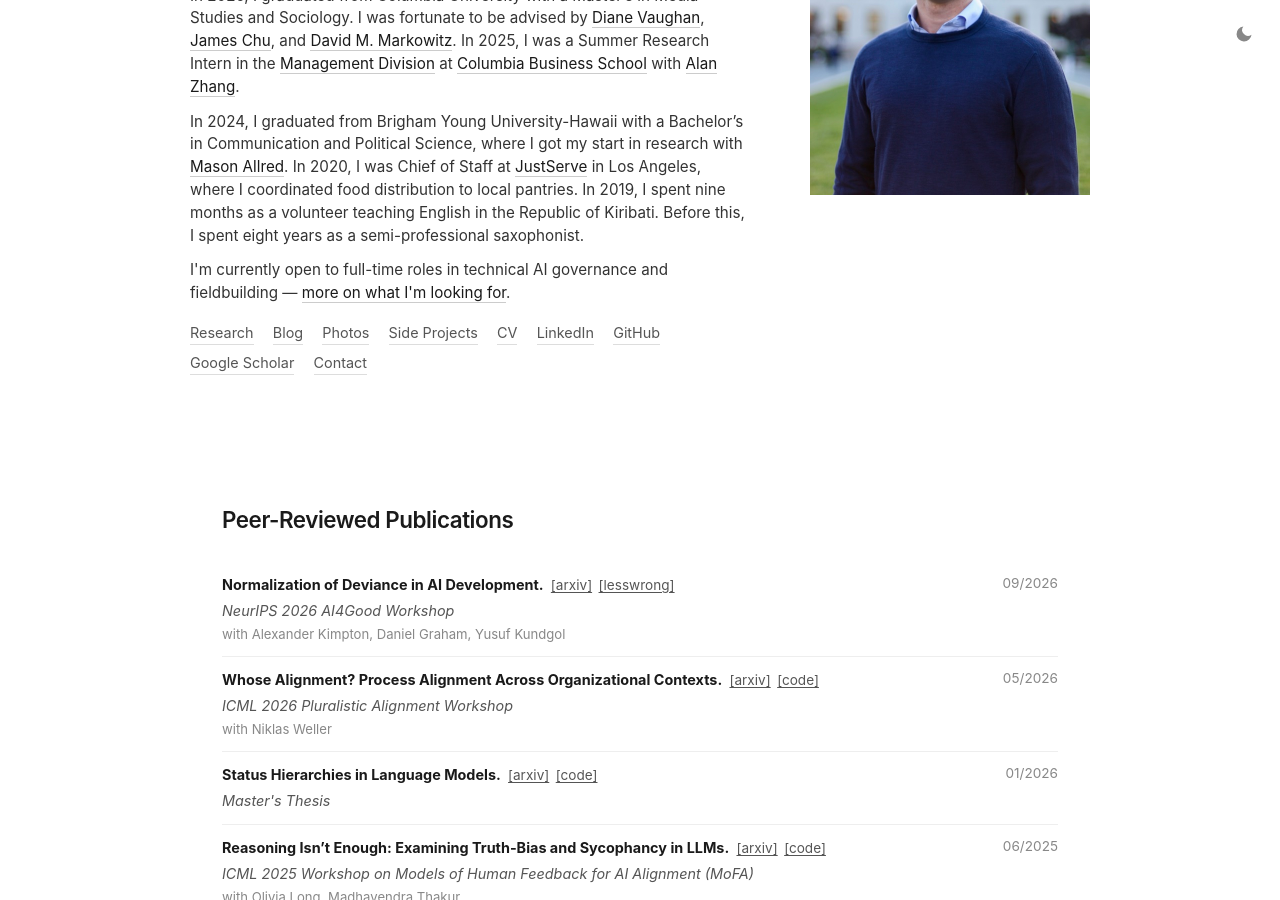
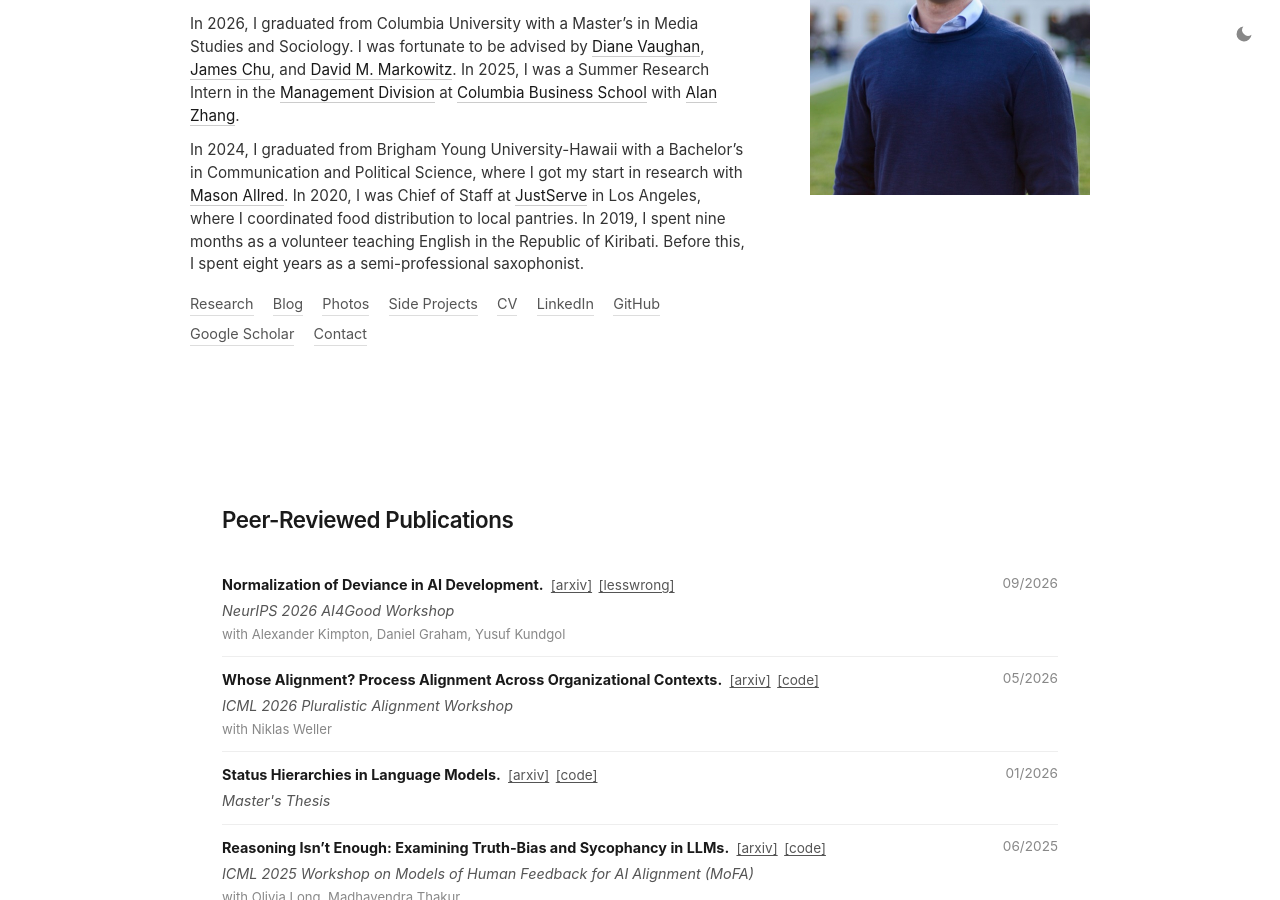
Before and after one commit to EmilioBarkett/emiliobarkett.github.io, a Jekyll site: the page built from index.html, in a window 1280 px wide and 900 px high, scrolled down 430 px. Built offline with Jekyll 4.4.1, drawn with Linux system fonts in a browser that asks for light colours.

Commit message:
Remove open-to-work line from bio

```diff
--- a/index.html
+++ b/index.html
@@ -11,7 +11,6 @@ description: "Emilio Barkett is an AI safety researcher and fieldbuilder working
         <p>I am building <a href="https://sira-project.org/" target="_blank" rel="noopener">SIRA</a> (Societal Impacts Research on AI), a research organization studying how advanced AI is changing society, with a research fellowship for early-career researchers from any discipline. I am also a Research Mentor at <a href="https://sparai.org/" target="_blank" rel="noopener">SPAR</a> and a course facilitator with <a href="https://bluedot.org/" target="_blank" rel="noopener">BlueDot Impact</a>. Previously, I was a Research Manager and Fellowship Facilitator with the <a href="https://www.cualignment.org/" target="_blank" rel="noopener">Columbia AI Alignment Club (CAIAC)</a>.</p>
         <p>In 2026, I graduated from Columbia University with a Master’s in Media Studies and Sociology. I was fortunate to be advised by <a href="https://sociology.columbia.edu/content/diane-vaughan" target="_blank" rel="noopener">Diane Vaughan</a>, <a href="https://jchu1225.github.io/" target="_blank" rel="noopener">James Chu</a>, and <a href="https://www.davidmarkowitz.org/" target="_blank" rel="noopener">David M. Markowitz</a>. In 2025, I was a Summer Research Intern in the <a href="https://business.columbia.edu/faculty/divisions/management/phd" target="_blank" rel="noopener">Management Division</a> at <a href="https://business.columbia.edu/" target="_blank" rel="noopener">Columbia Business School</a> with <a href="https://business.columbia.edu/faculty/people/alan-zhang" target="_blank" rel="noopener">Alan Zhang</a>.</p>
         <p>In 2024, I graduated from Brigham Young University-Hawaii with a Bachelor’s in Communication and Political Science, where I got my start in research with <a href="https://about.byuh.edu/directory/mason-allred" target="_blank" rel="noopener">Mason Allred</a>. In 2020, I was Chief of Staff at <a href="https://www.justserve.org/" target="_blank" rel="noopener">JustServe</a> in Los Angeles, where I coordinated food distribution to local pantries. In 2019, I spent nine months as a volunteer teaching English in the Republic of Kiribati. Before this, I spent eight years as a semi-professional saxophonist.</p>
-        <p>I'm currently open to full-time roles in technical AI governance and fieldbuilding — <a href="/opportunities.html">more on what I'm looking for</a>.</p>
       <nav class="links">
           <a href="#research">Research</a>
           <a href="/blog.html">Blog</a>
```
